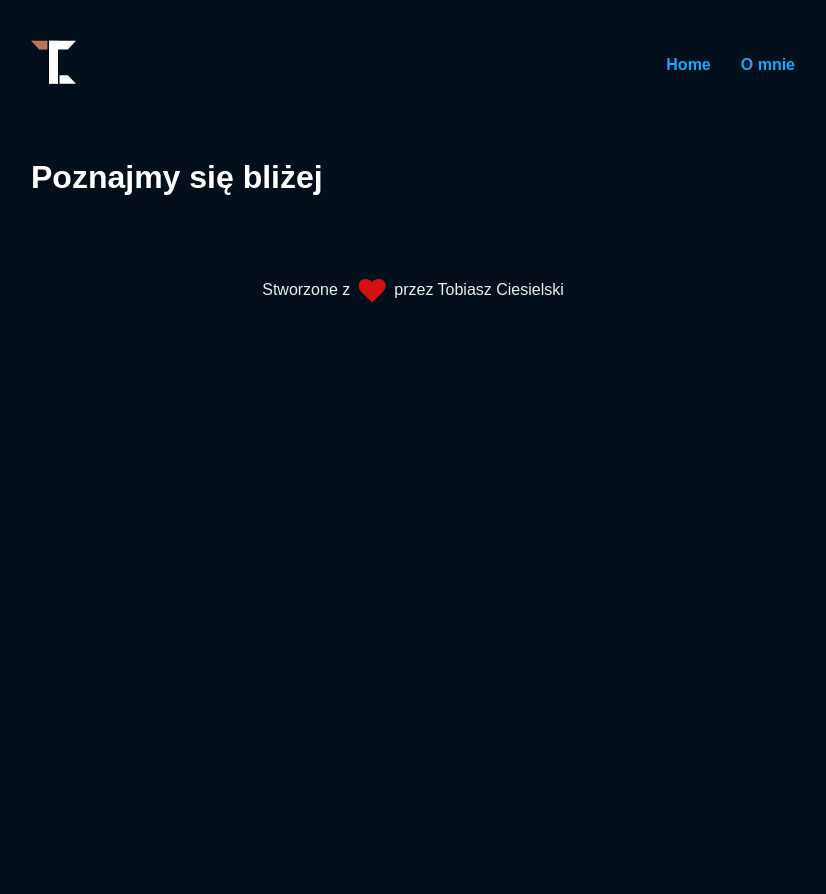
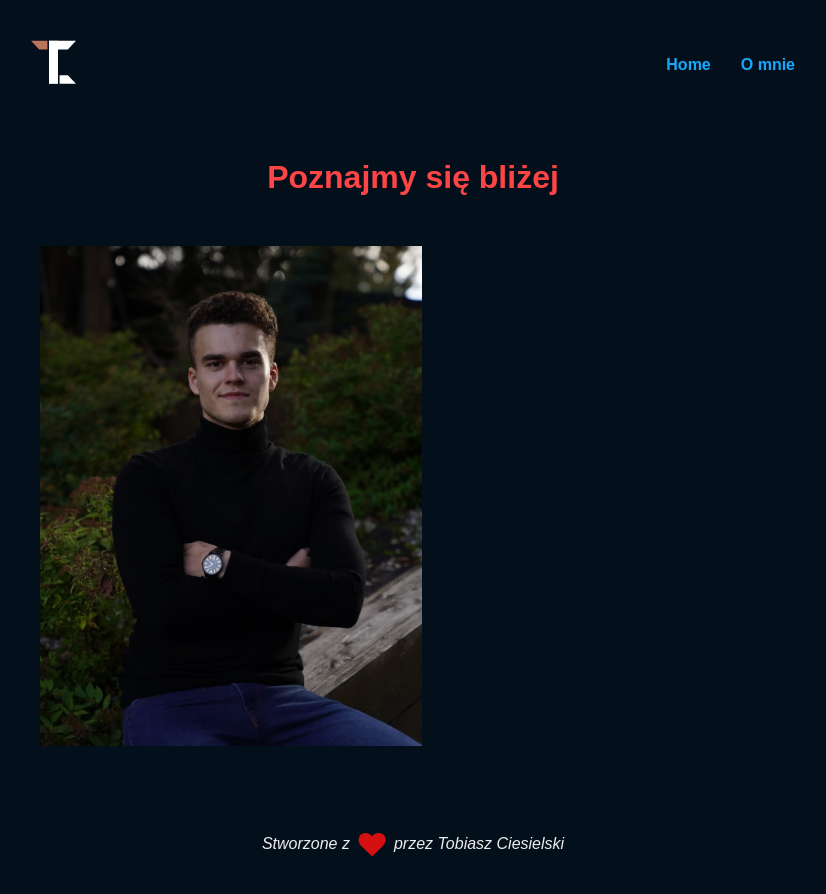
Before and after one commit to tobiaszciesielski/tciesielski.pl, a Next.js app: page /about in a window 1280 px wide. Shown: the top 894 px of the page, without its empty margins (227-1053 px from the left). Before the commit the page ends 800 px from the top, so only its background shows below. Built offline with nearby package versions, Linux system fonts and the light colour scheme.

Commit message:
Improved styles and moved h1 to component

```diff
--- a/components/Footer/footer.module.scss
+++ b/components/Footer/footer.module.scss
@@ -2,12 +2,13 @@
 
 .footer {
   color: $light-white-1;
-  margin-top: 40px;
-  padding: 40px;
+  margin-top: $size-7;
+  padding: $size-7 0;
   display: flex;
   gap: $size-3;
   align-items: center;
   justify-content: center;
+  font-style: italic;
 }
 
 .icon_heart {
--- a/components/Header/Header.tsx
+++ b/components/Header/Header.tsx
@@ -1,13 +1,13 @@
 import styles from './header.module.scss';
 
-export default function Header() {
+export interface HeaderProps {
+  title: string;
+}
+
+export default function Header(props: HeaderProps) {
   return (
-    <header className={styles.header}>
-      <h1 className={styles.header__greetings}>Cześć!</h1>
-      <p className={styles.header__description}>Witam Cię na moim blogu.</p>
-      <p className={styles.header__description}>
-        Sprawdź co dla Ciebie przygotowałem.
-      </p>
+    <header>
+      <h1 className={styles.header}>{props.title}</h1>
     </header>
   );
 }
--- a/components/Header/header.module.scss
+++ b/components/Header/header.module.scss
@@ -2,15 +2,7 @@
 
 .header {
   width: 100%;
+  margin-bottom: $size-8;
   text-align: center;
-
-  &__greetings {
-    color: $light-red-0;
-    margin-bottom: $size-4;
-  }
-
-  &__description {
-    color: $light-white-2;
-    margin-bottom: $size-3;
-  }
+  color: $light-red-0;
 }
--- a/components/Header/index.ts
+++ b/components/Header/index.ts
@@ -1,3 +1,4 @@
-import Header from './Header';
+import Header, { HeaderProps } from './Header';
 
 export { Header };
+export type { HeaderProps };
--- a/pages/about.tsx
+++ b/pages/about.tsx
@@ -1,11 +1,23 @@
 import type { NextPage } from 'next';
 import Image from 'next/image';
 
+import { Header } from '../components/Header';
+
+
 const About: NextPage = () => {
   return (
-    <div>
-      <h1>Poznajmy się bliżej</h1>
-    </div>
+    <>
+      <Header title="Poznajmy się bliżej" />
+      <div>
+        <Image
+          width={400}
+          height={500}
+          objectFit="contain"
+          src="/images/me.jpeg"
+          alt="Tobiasz Ciesielski"
+        />
+      </div>
+    </>
   );
 };
 
--- a/pages/blog/[slug].tsx
+++ b/pages/blog/[slug].tsx
@@ -4,6 +4,7 @@ import { GetStaticPaths, GetStaticProps, NextPage } from 'next';
 import { NextSeo } from 'next-seo';
 import Head from 'next/head';
 
+import { Header } from '../../components/Header';
 import { getAllSlugs, getPostData } from '../../lib/posts';
 import { PostData } from '../../types/post';
 
@@ -25,7 +26,8 @@ const Post: NextPage<PostData> = (props) => {
         <link rel="stylesheet" href="/code.css" />
       </Head>
 
-      <h1 className={styles.title}>{props.title}</h1>
+      <Header title={props.title} />
+
       <article
         className={styles.post}
         dangerouslySetInnerHTML={{ __html: props.content }}
--- a/pages/index.tsx
+++ b/pages/index.tsx
@@ -7,8 +7,7 @@ import { getAllPostsMeta } from '../lib/posts';
 const Home: NextPage<PostListProps> = (props) => {
   return (
     <>
-      <Header />
-      <hr />
+      <Header title="Blog" />
       <PostList postsMeta={props.postsMeta} />
     </>
   );
--- a/styles/_variables.scss
+++ b/styles/_variables.scss
@@ -20,3 +20,4 @@ $size-4: 12px;
 $size-5: 18px;
 $size-6: 30px;
 $size-7: 40px;
+$size-8: 50px;
```
Also changed, not shown: pages/blog/post.module.scss (+5 -5 lines), pages/about.module.scss (deleted), styles/_shared.scss (line endings or trailing spaces).
